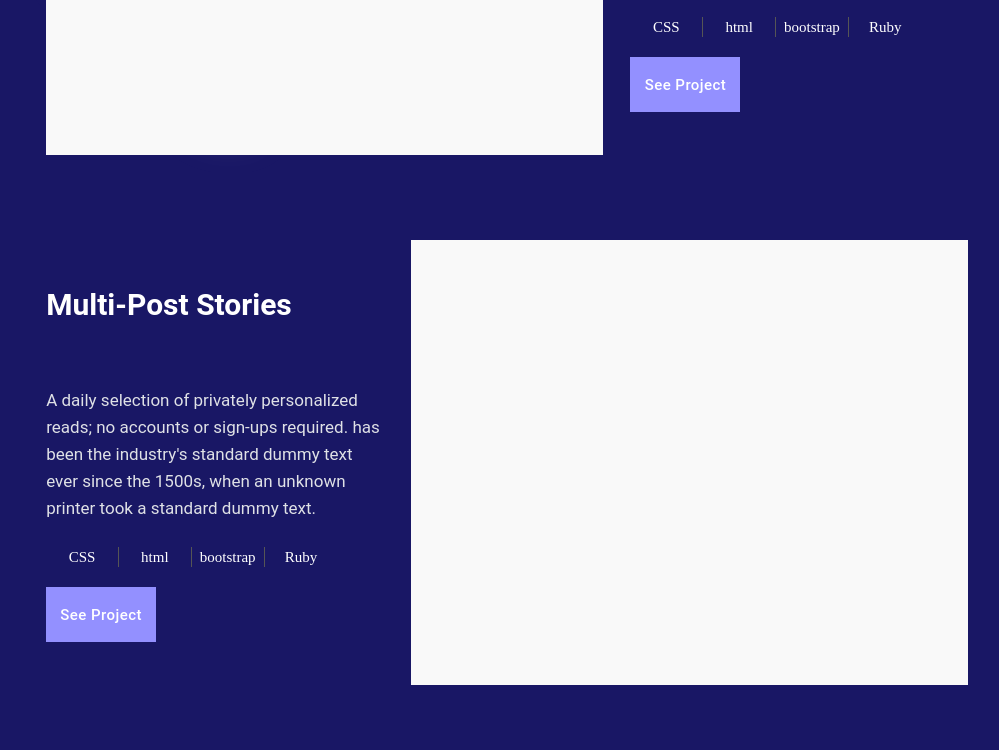
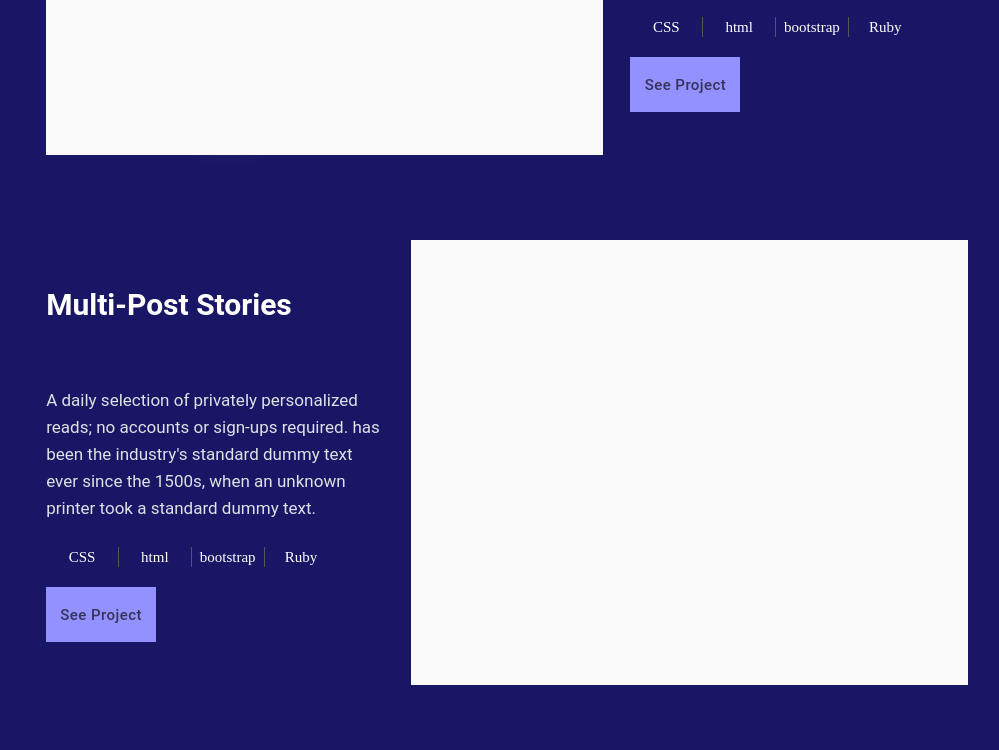
Before and after one commit to armandocomellas1/Portfolio-accessibility, a website: page index.html in a window 1280 px wide. Shown: the part 1770-2520 px from the top of the page, without its empty margins (133-1132 px from the left). Drawn offline with nearby package versions, Linux system fonts and the light colour scheme.

Commit message:
Change buttons color for accessibility

```diff
--- a/style.css
+++ b/style.css
@@ -414,7 +414,7 @@ body {
   align-items: center;
   text-align: center;
   letter-spacing: 0.03em;
-  color: #fff;
+  color: rgba(0, 0, 0, 0.648);
 }
 
 .button_submit {
```
